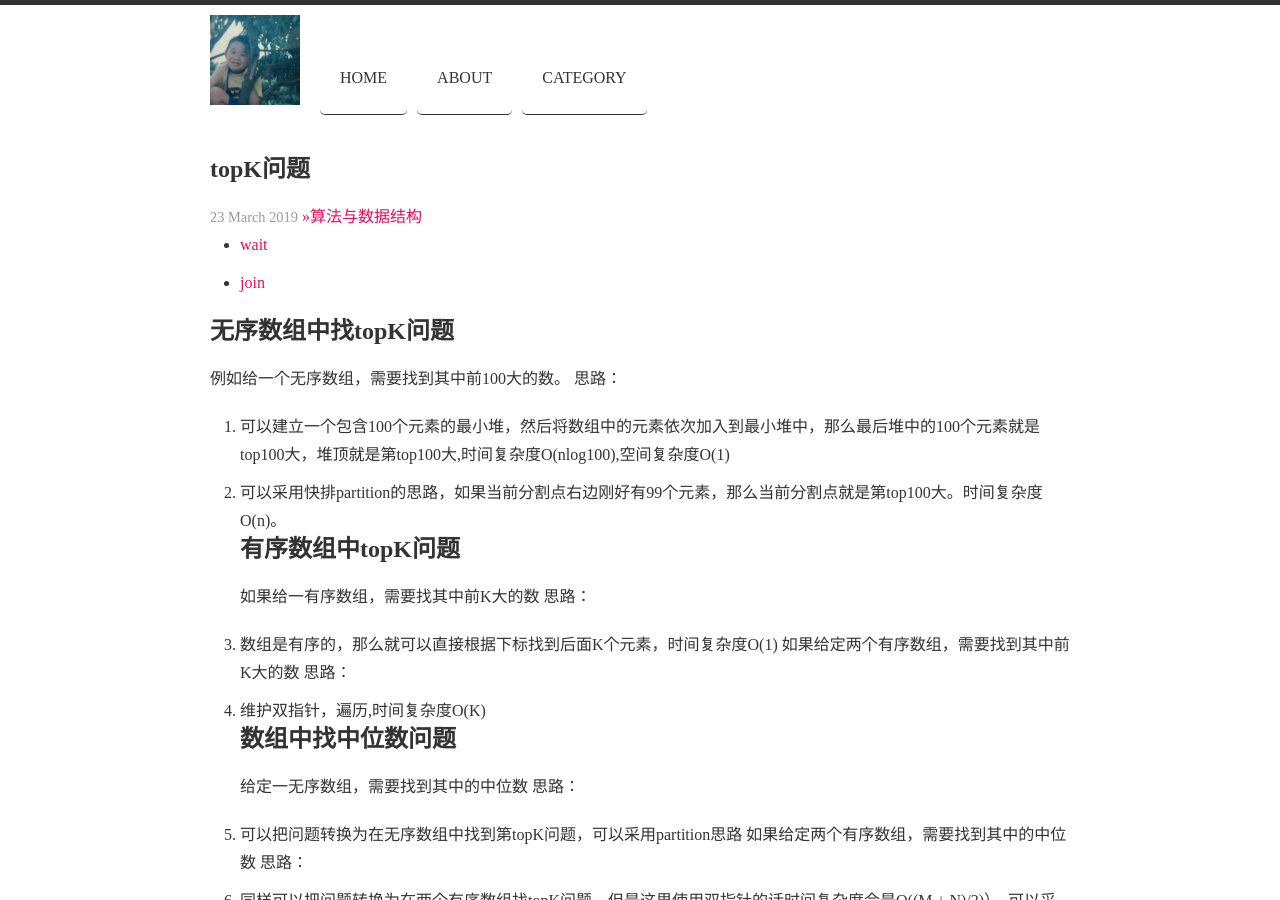
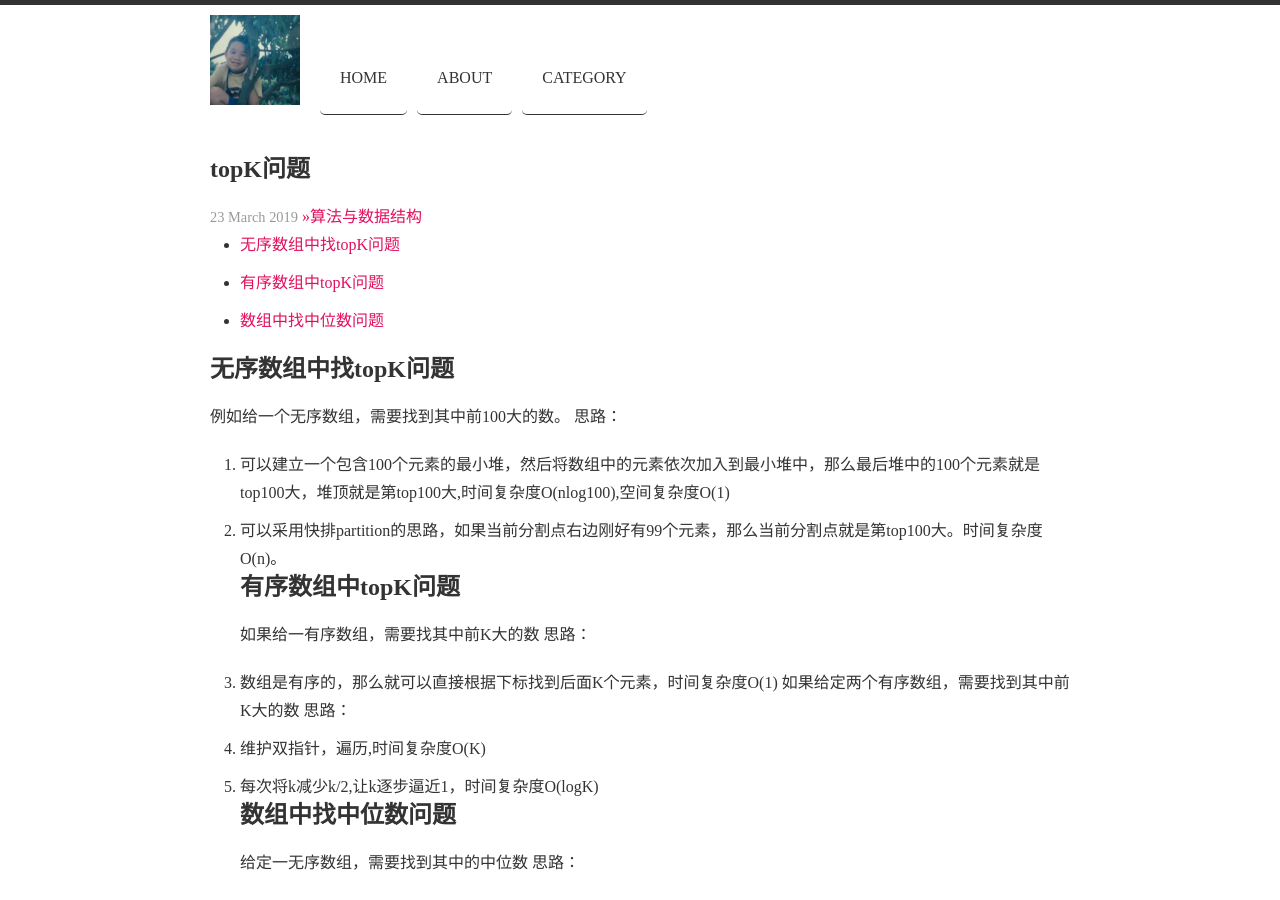
Before and after one commit to ruanwenjun/ruanwenjun.github.io, a Jekyll site: the page built from _posts/2019-3-23-findmedian.md, in a window 1280 px wide and 900 px high. Built offline with Jekyll 4.4.1, drawn with Linux system fonts in a browser that asks for light colours; nearby versions of some CDN libraries; comment, search, counter and statistics services are not loaded.

Commit message:
add blog

```diff
--- a/_posts/2019-3-23-findmedian.md
+++ b/_posts/2019-3-23-findmedian.md
@@ -4,8 +4,9 @@ title: topK问题
 tags: [算法与数据结构]
 ---
 
-- [wait](#wait)
-- [join](#join)
+- [无序数组中找topK问题](#无序数组中找topK问题)
+- [有序数组中topK问题](#有序数组中topK问题)
+- [数组中找中位数问题](#数组中找中位数问题)
 
 # 无序数组中找topK问题
 例如给一个无序数组，需要找到其中前100大的数。
@@ -19,6 +20,7 @@ tags: [算法与数据结构]
 如果给定两个有序数组，需要找到其中前K大的数
 思路：
 1. 维护双指针，遍历,时间复杂度O(K)
+2. 每次将k减少k/2,让k逐步逼近1，时间复杂度O(logK)
 # 数组中找中位数问题
 给定一无序数组，需要找到其中的中位数
 思路：
```
